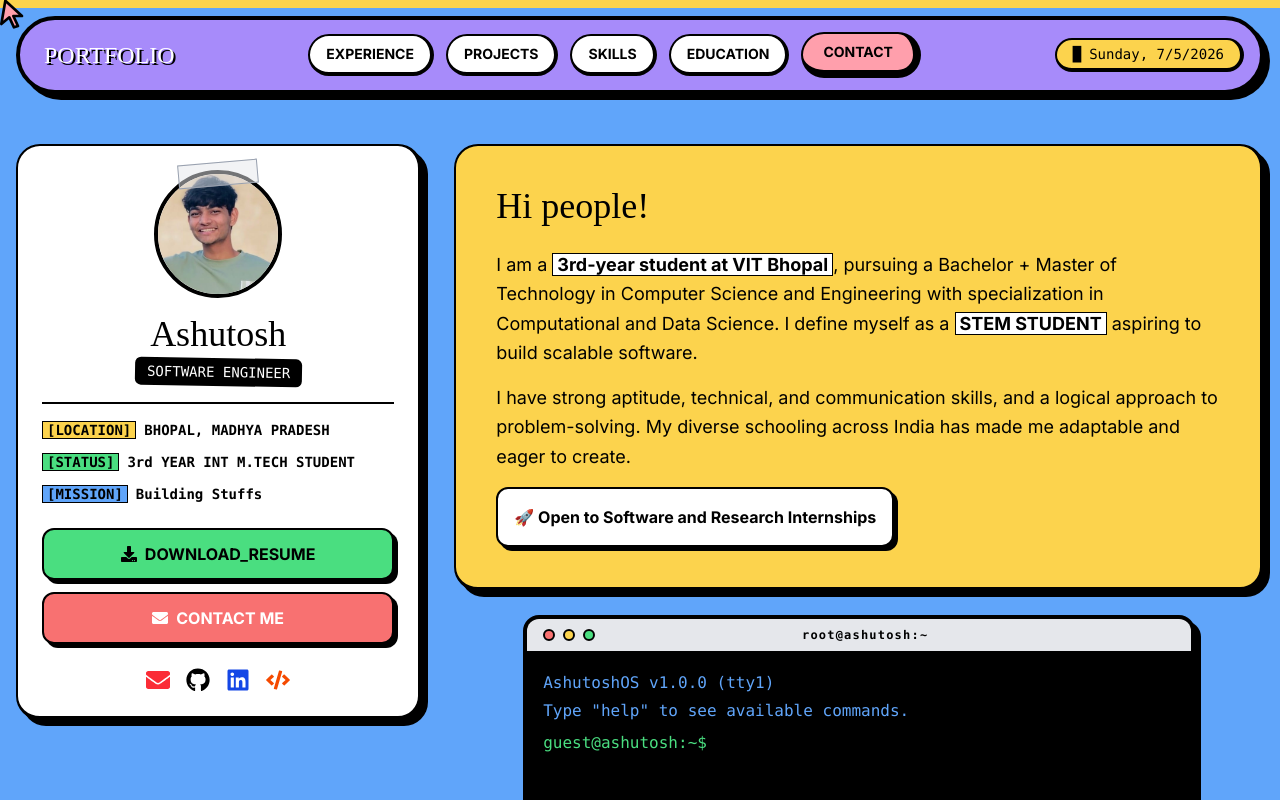
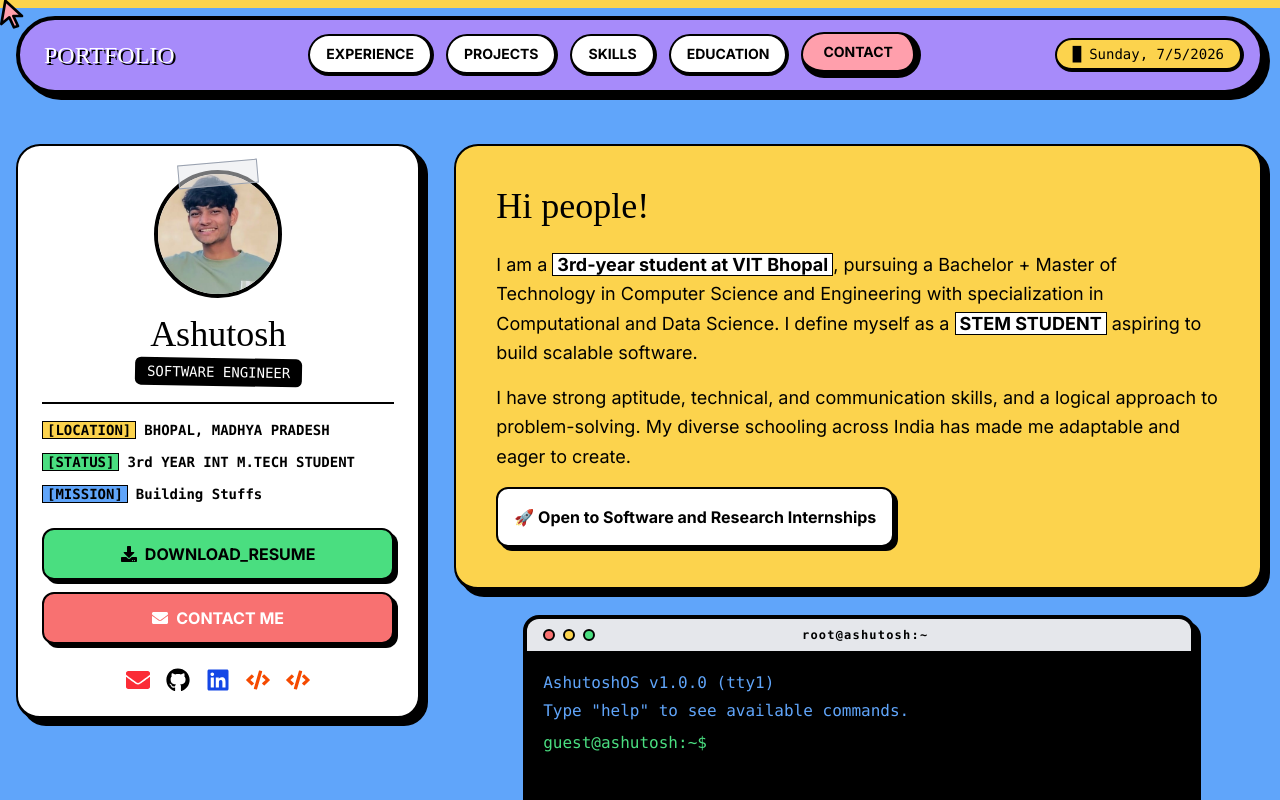
Before and after one commit to Ashu-213/Portfolio, a React (Vite) app in the folder my-portfolio-main/: page / in a window 1280 px wide. Shown: the top 800 px of the page. Built offline with nearby package versions, Linux system fonts and the light colour scheme; a web font is replaced by a local one.

Commit message:
update coding profile

```diff
--- a/my-portfolio-main/src/components/sections/Hero.tsx
+++ b/my-portfolio-main/src/components/sections/Hero.tsx
@@ -67,6 +67,7 @@ const Hero = () => {
           <a href="https://github.com/Ashu-213" target="_blank" className="hover:scale-110 transition-transform"><FaGithub /></a>
           <a href="https://www.linkedin.com/in/ashutosh-patidar-04073b348/" target="_blank" className="hover:scale-110 transition-transform text-blue-700"><FaLinkedin /></a>
           <a href="https://leetcode.com/u/ashu213/" target="_blank" className="hover:scale-110 transition-transform text-orange-600"><FaCode /></a>
+          <a href="https://codeforces.com/profile/ashu2323" target="_blank" className="hover:scale-110 transition-transform text-orange-600"><FaCode /></a>
         </div>
       </div>
 
```
